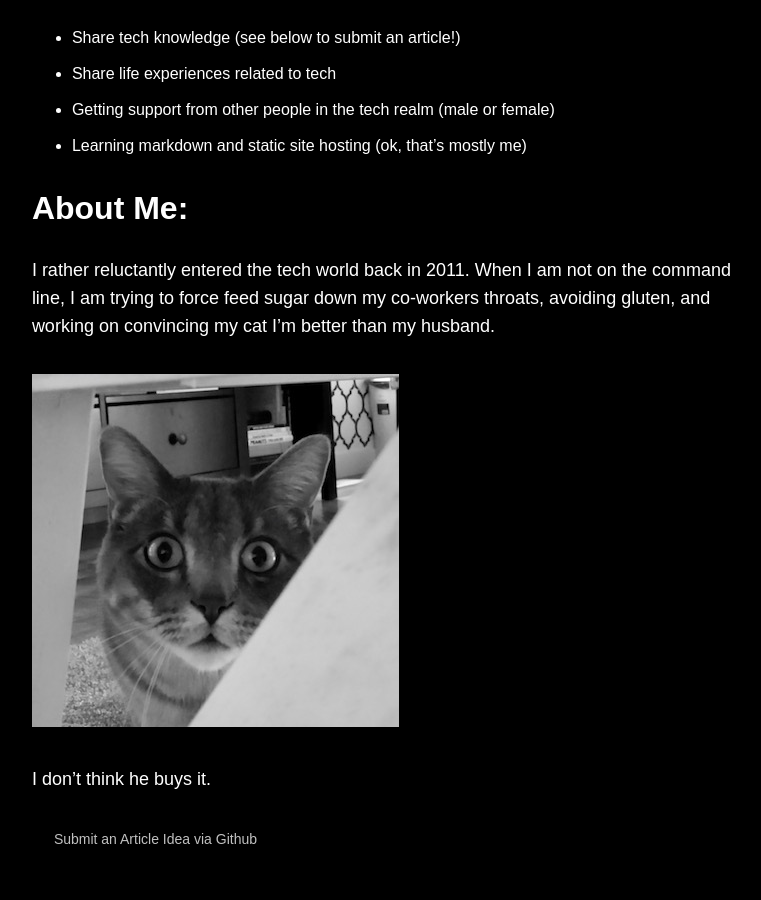
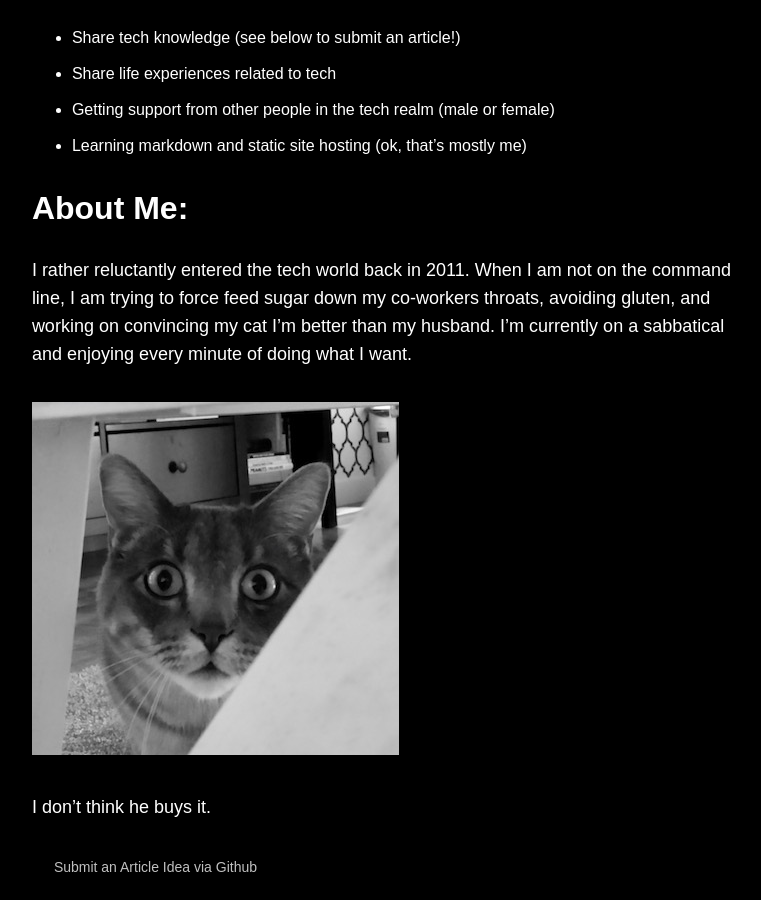
Before and after one commit to tracom1/tracom1.github.io, a Jekyll site: the page built from about/index.md, in a window 1280 px wide and 900 px high, scrolled down 592 px. Shown: the whole window, without its empty margins (254-1015 px from the left). Built offline with Jekyll 4.4.1, drawn with Linux system fonts in a browser that asks for light colours; nearby versions of some CDN libraries; comment, search, counter and statistics services are not loaded.

Commit message:
Adding some flavor

```diff
--- a/about/index.md
+++ b/about/index.md
@@ -18,7 +18,7 @@ Looking for a community where you can discuss tech and other life issues?  You'v
 
 ## About Me:
 
-I rather reluctantly entered the tech world back in 2011.  When I am not on the command line, I am trying to force feed sugar down my co-workers throats, avoiding gluten, and working on convincing my cat I'm better than my husband.
+I rather reluctantly entered the tech world back in 2011.  When I am not on the command line, I am trying to force feed sugar down my co-workers throats, avoiding gluten, and working on convincing my cat I'm better than my husband.  I'm currently on a sabbatical and enjoying every minute of doing what I want.
 
 <figure>
 <img src="/images/Ajax.jpg" alt="image">
```
